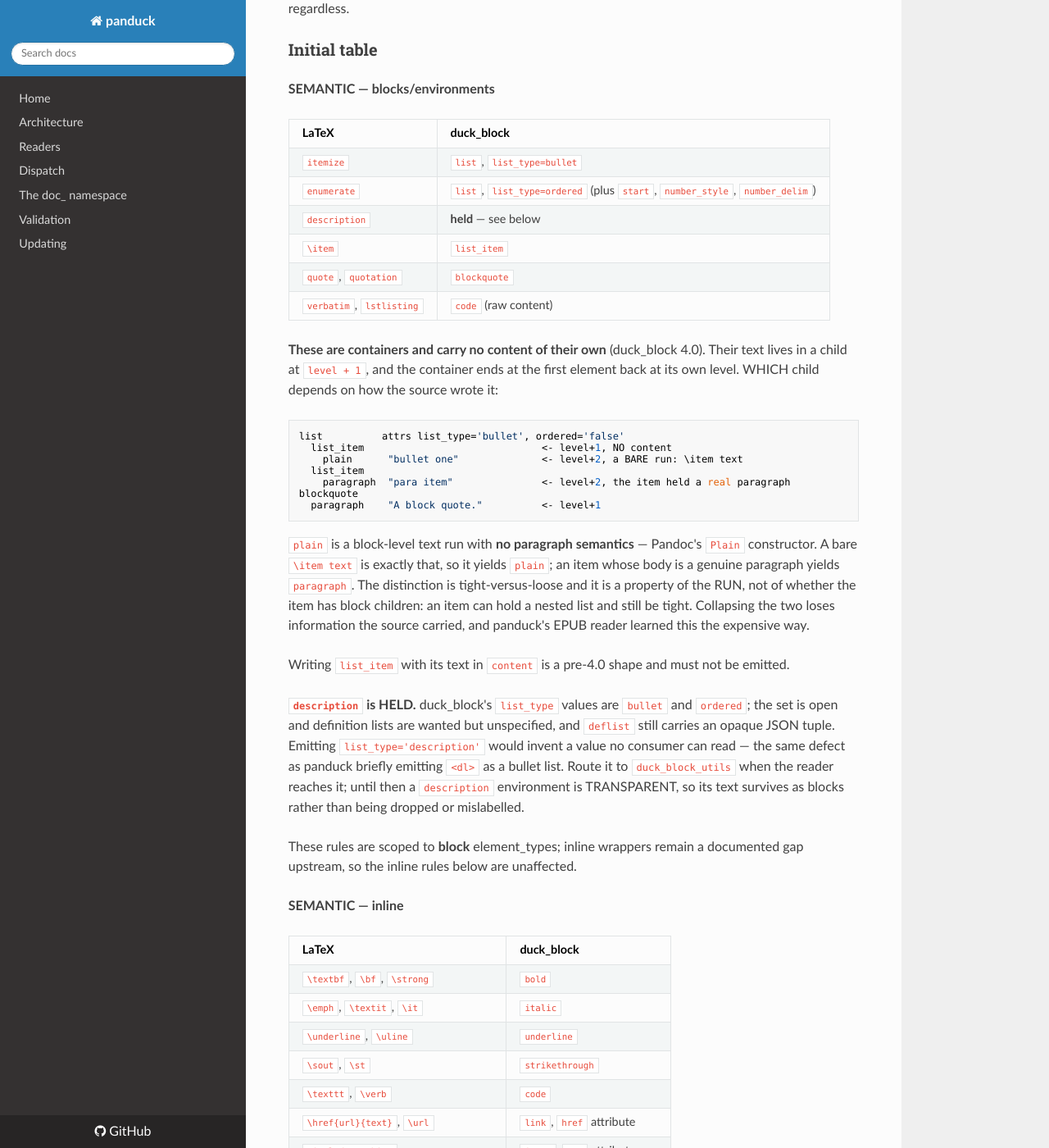
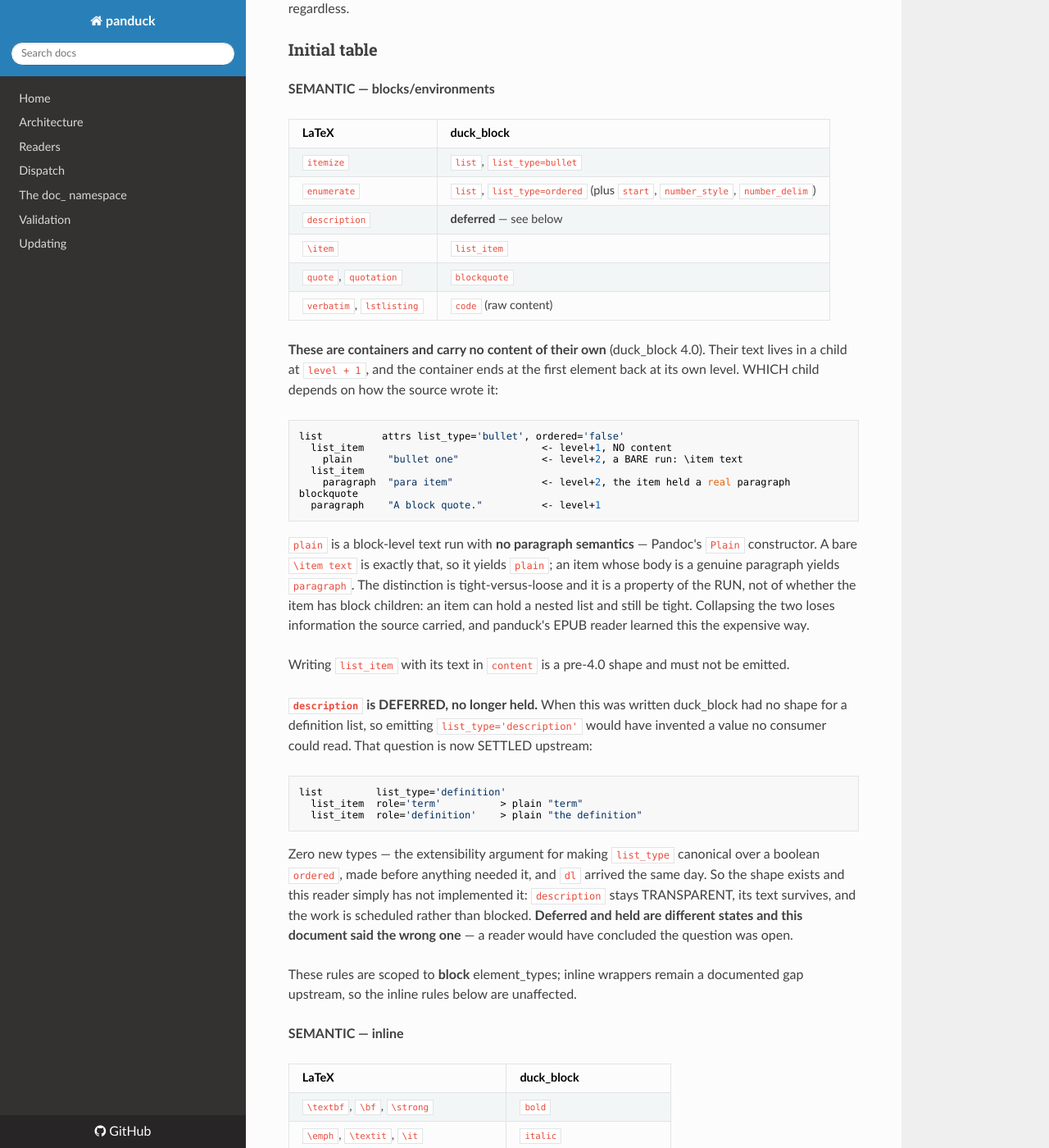
Before and after one commit to teaguesterling/duckdb_panduck, an MkDocs documentation site: the page built from docs/superpowers/specs/2026-08-31-latex-reader-design.md, in a window 1280 px wide and 1400 px high, scrolled down 3428 px. Shown: the whole window at 82% size. Built offline with MkDocs 1.6.1, drawn with Linux system fonts in a browser that asks for light colours; nearby versions of some CDN libraries; some of the changed text lies outside the part shown.

Commit message:
Sweep expired claims out of the LaTeX design spec
duck_block_utils swept its own v1 review document today and found two
recommendations nobody adopted, still reading as live advice. Their note on why
it had been missed applies directly here: they had swept the source and not the
record, because a record "reads as history -- and history is the thing that feels
safe to leave alone." The record of a decision expires exactly like a code
comment. This document had three expired claims.

MATH ATTRIBUTE. Said `mode=inline` / `mode=display`. duck_block defines no such
attribute -- its spec gives `math` the attribute `display`, valued inline/block,
which is what the code emits. The whole-branch review flagged the shipped code as
inventing an attribute AND CITED THIS FILE as its authority. The code was right;
this file was the stale one. That is the specific cost of an expired record: it
does not merely fail to help, it actively argues for the wrong answer, and it
argues with a spec's authority.

CONTAINER RULE. Said "as of spec 2.0", which 6.0 has since narrowed. Now states
the current rule -- content only when the single child is a plain text run --
plus the exception that caught upstream's own over-correction: `list` can never
carry content, because its children are always list_items.

`description` SAID HELD; IT IS DEFERRED. When written, duck_block had no shape for
a definition list, so emitting list_type='description' would have invented a value
nothing could read. That is now settled upstream as list_type='definition' with
role='term'/'definition' and zero new types. The shape exists; this reader has not
implemented it. Held and deferred are different states -- one says the question is
open, the other says the answer is known and the work is scheduled -- and a reader
of the old text would have concluded upstream still owed an answer.

No code change. The three corrections are to what this document CLAIMS, and each
records what it previously said, because the wrong version is the part a future
reader needs in order to distrust their memory of it.

Co-Authored-By: Claude Opus 5 (1M context) <noreply@anthropic.com>

````diff
--- a/docs/superpowers/specs/2026-08-31-latex-reader-design.md
+++ b/docs/superpowers/specs/2026-08-31-latex-reader-design.md
@@ -146,7 +146,7 @@ duck_block spec regardless.
 |---|---|
 | `itemize` | `list`, `list_type=bullet` |
 | `enumerate` | `list`, `list_type=ordered` (plus `start`, `number_style`, `number_delim`) |
-| `description` | **held** — see below |
+| `description` | **deferred** — see below |
 | `\item` | `list_item` |
 | `quote`, `quotation` | `blockquote` |
 | `verbatim`, `lstlisting` | `code` (raw content) |
@@ -174,12 +174,22 @@ and panduck's EPUB reader learned this the expensive way.
 
 Writing `list_item` with its text in `content` is a pre-4.0 shape and must not be emitted.
 
-**`description` is HELD.** duck_block's `list_type` values are `bullet` and `ordered`; the
-set is open and definition lists are wanted but unspecified, and `deflist` still carries an
-opaque JSON tuple. Emitting `list_type='description'` would invent a value no consumer can
-read — the same defect as panduck briefly emitting `<dl>` as a bullet list. Route it to
-`duck_block_utils` when the reader reaches it; until then a `description` environment is
-TRANSPARENT, so its text survives as blocks rather than being dropped or mislabelled.
+**`description` is DEFERRED, no longer held.** When this was written duck_block had no shape
+for a definition list, so emitting `list_type='description'` would have invented a value no
+consumer could read. That question is now SETTLED upstream:
+
+```
+list         list_type='definition'
+  list_item  role='term'          > plain "term"
+  list_item  role='definition'    > plain "the definition"
+```
+
+Zero new types — the extensibility argument for making `list_type` canonical over a boolean
+`ordered`, made before anything needed it, and `dl` arrived the same day. So the shape exists
+and this reader simply has not implemented it: `description` stays TRANSPARENT, its text
+survives, and the work is scheduled rather than blocked. **Deferred and held are different
+states and this document said the wrong one** — a reader would have concluded the question
+was open.
 
 These rules are scoped to **block** element_types; inline wrappers remain a documented gap
 upstream, so the inline rules below are unaffected.
@@ -258,9 +268,10 @@ inline run that follows it, using level only *among* inlines where it genuinely
 nesting.
 
 Top-level blocks carry **no** `level` (NULL), as every existing reader emits them.
-Container blocks — `list`, `list_item`, `blockquote` as of spec 2.0, plus
-`div`/`section`/`figure`/`caption` — own their children at `level + 1`, and the container
-ends at the first element back at its own level. So a flat document is indistinguishable from what the other readers
+Container blocks — `list`, `list_item`, `blockquote`, `div`, `section`, `figure`,
+`caption` — own their children at `level + 1`, and the container ends at the first element
+back at its own level. A container carries `content` only when its single child is a plain
+text run; `list` never can, because its children are always `list_item`s. So a flat document is indistinguishable from what the other readers
 produce, and depth appears only when the source actually has it — the same rule as for
 inlines.
 
@@ -290,8 +301,14 @@ inlines at depth > 1. That is the shape which rendered as `****Doc` in `duckdb_m
 writer — a wrapper with empty content followed by its child, walked flat. That bug is real
 and already known; never emitting the shape leaves it latent rather than absent.
 
-**Math** is opaque: `$…$` and `\(…\)` → `math` with `mode=inline`; `$$…$$` and `\[…\]` →
-`math` with `mode=display`. Content is the verbatim TeX. No math parsing.
+**Math** is opaque: `$…$` and `\(…\)` → `math` with `attributes['display'] = 'inline'`;
+`$$…$$` and `\[…\]` → `display = 'block'`. Content is the verbatim TeX. No math parsing.
+
+This line previously said `mode=inline` / `mode=display`, which duck_block does not define —
+its own spec gives `math` the attribute `display`, valued `inline` or `block`. A whole-branch
+review flagged the shipped code as inventing an attribute, citing THIS document; the code was
+right and this document was the stale one. Recorded because a spec that outlives its subject
+is read as authority.
 
 **Math is a TOKENIZER construct, not a macro** — it never reaches the disposition table.
 That matters for `\(`, `\)`, `\[` and `\]`, which lex as control symbols: without an
````
